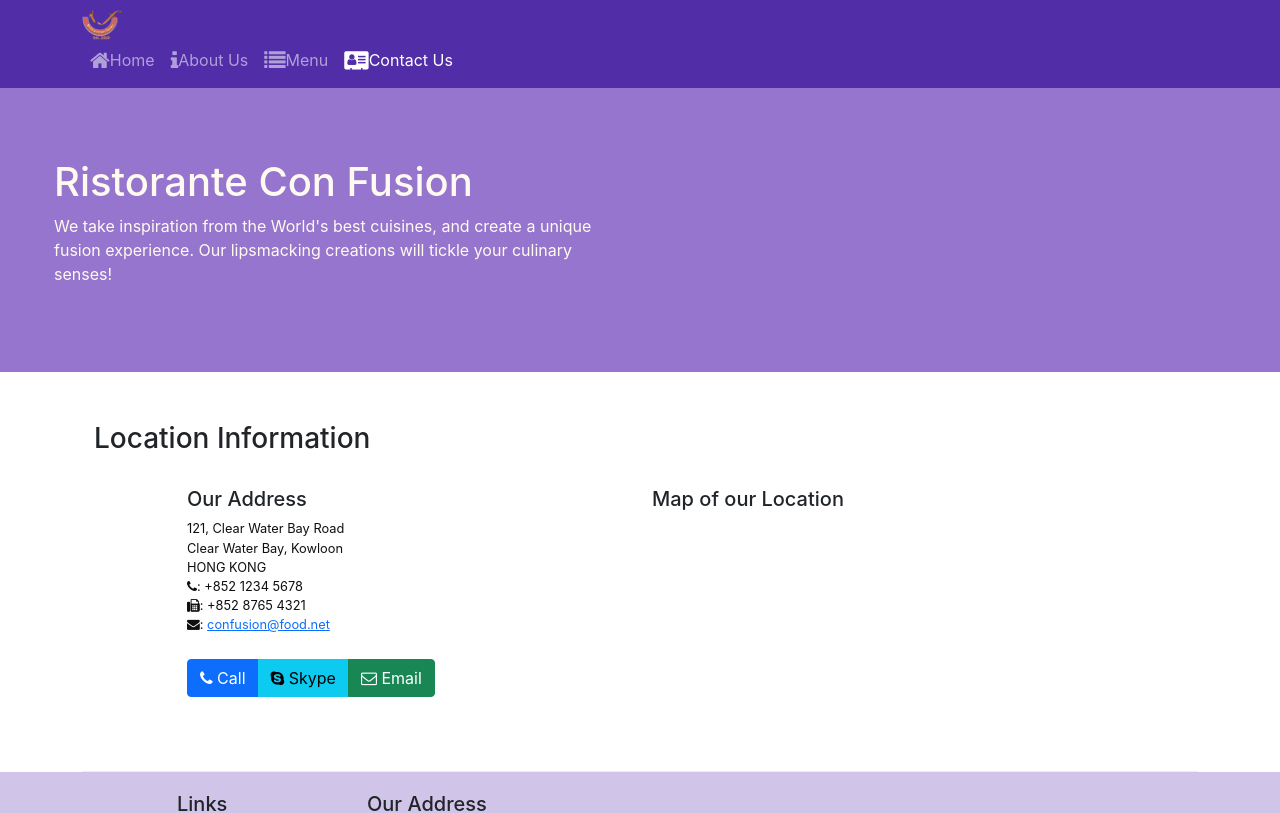
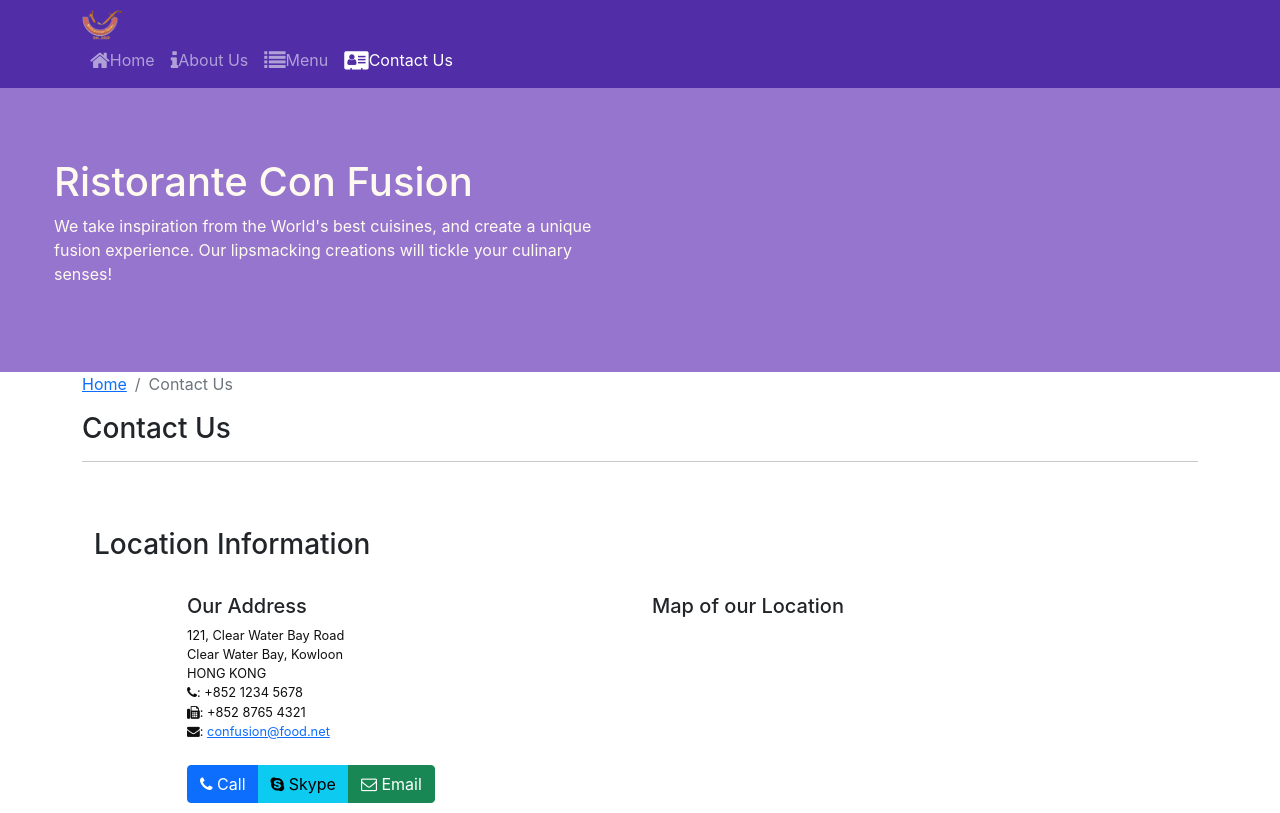
Before and after one commit to daocongly/CongLyFX12998, a React (Create React App) app: page /contactus in a window 1280 px wide. Shown: the top 813 px of the page. Built offline with nearby package versions, Linux system fonts and the light colour scheme.

Commit message:
chua xong

```diff
--- a/src/components/ContactComponent.js
+++ b/src/components/ContactComponent.js
@@ -1,8 +1,20 @@
 import React from 'react';
+import { Breadcrumb, BreadcrumbItem } from 'reactstrap';
+import { Link } from 'react-router-dom';
 
 function Contact(props) {
     return(
         <div className="container">
+                <div className="row">
+                    <Breadcrumb>
+                        <BreadcrumbItem><Link to='/home'>Home</Link></BreadcrumbItem>
+                        <BreadcrumbItem active>Contact Us</BreadcrumbItem>
+                    </Breadcrumb>
+                    <div className="col-12">
+                        <h3>Contact Us</h3>
+                        <hr/>
+                    </div>
+                </div>
             <div className="row row-content">
                 <div className="col-12">
                 <h3>Location Information</h3>
--- a/src/components/DishdetailComponent.js
+++ b/src/components/DishdetailComponent.js
@@ -76,7 +76,7 @@
                         return (
                             <li key={comment.id}>
                                 <p>{comment.comment}</p>
-                                <p>-- {comment.author},{dateFormat(nhanxet.date,"mmm d, yyyy")}</p>
+                                <p>-- {comment.author},{dateFormat(comment.date,"mmm d, yyyy")}</p>
                             </li>
                         );
                     })}
--- a/src/components/MainComponent.js
+++ b/src/components/MainComponent.js
@@ -6,7 +6,6 @@
 import {COMMENTS} from '../shared/comments';
 import {LEADERS} from '../shared/leaders';
 import {PROMOTIONS} from '../shared/promotions';
-
 import DishDetail from './DishdetailComponent';
 import Header from './HeaderComponent';
 import Footer from './FooterComponent';
```
